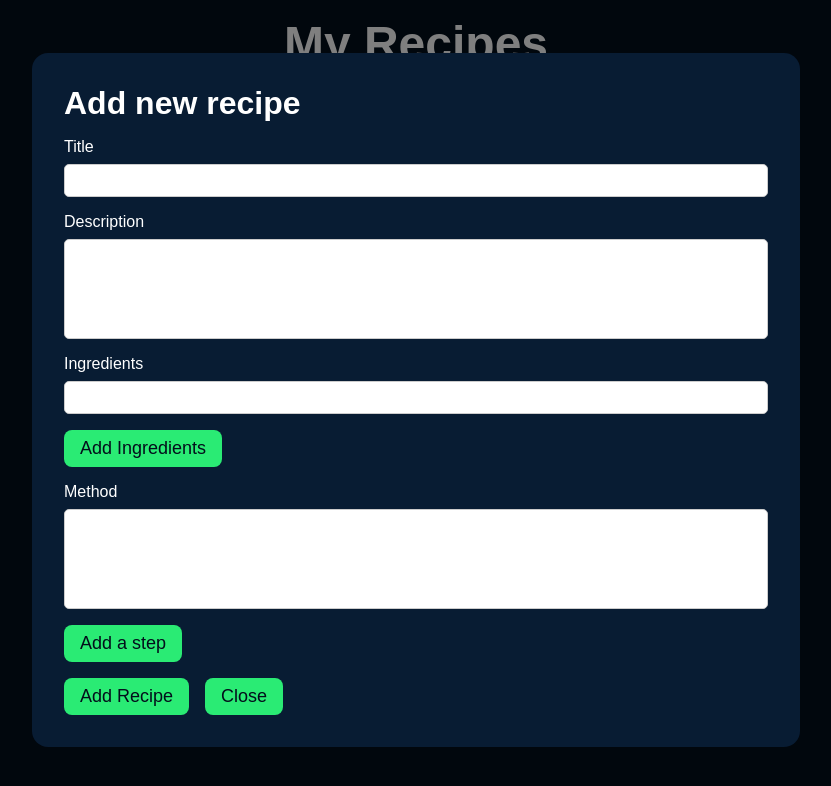
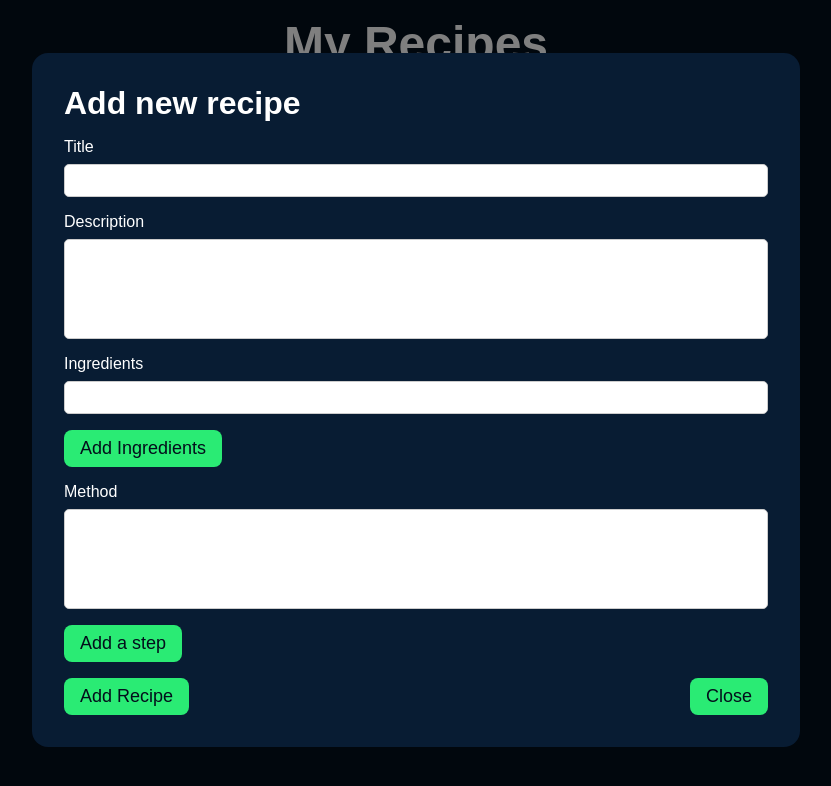
Before and after one commit to Ejay02/recipe_app, a Vue app: page / in a window 1280 px wide. Both pictures are taken after a click on the button "Add New Recipe". Shown: the top 786 px of the page, without its empty margins (224-1055 px from the left). Built offline with nearby package versions, Linux system fonts and the light colour scheme.

Commit message:
button fix

```diff
--- a/src/views/Home.vue
+++ b/src/views/Home.vue
@@ -55,7 +55,7 @@
           </div>
 
           <button type="submit">Add Recipe</button>
-          <button type="button" @click="togglePopup">Close</button>
+          <button class="edit" type="button" @click="togglePopup">Close</button>
         </form>
       </div>
     </div>
```
